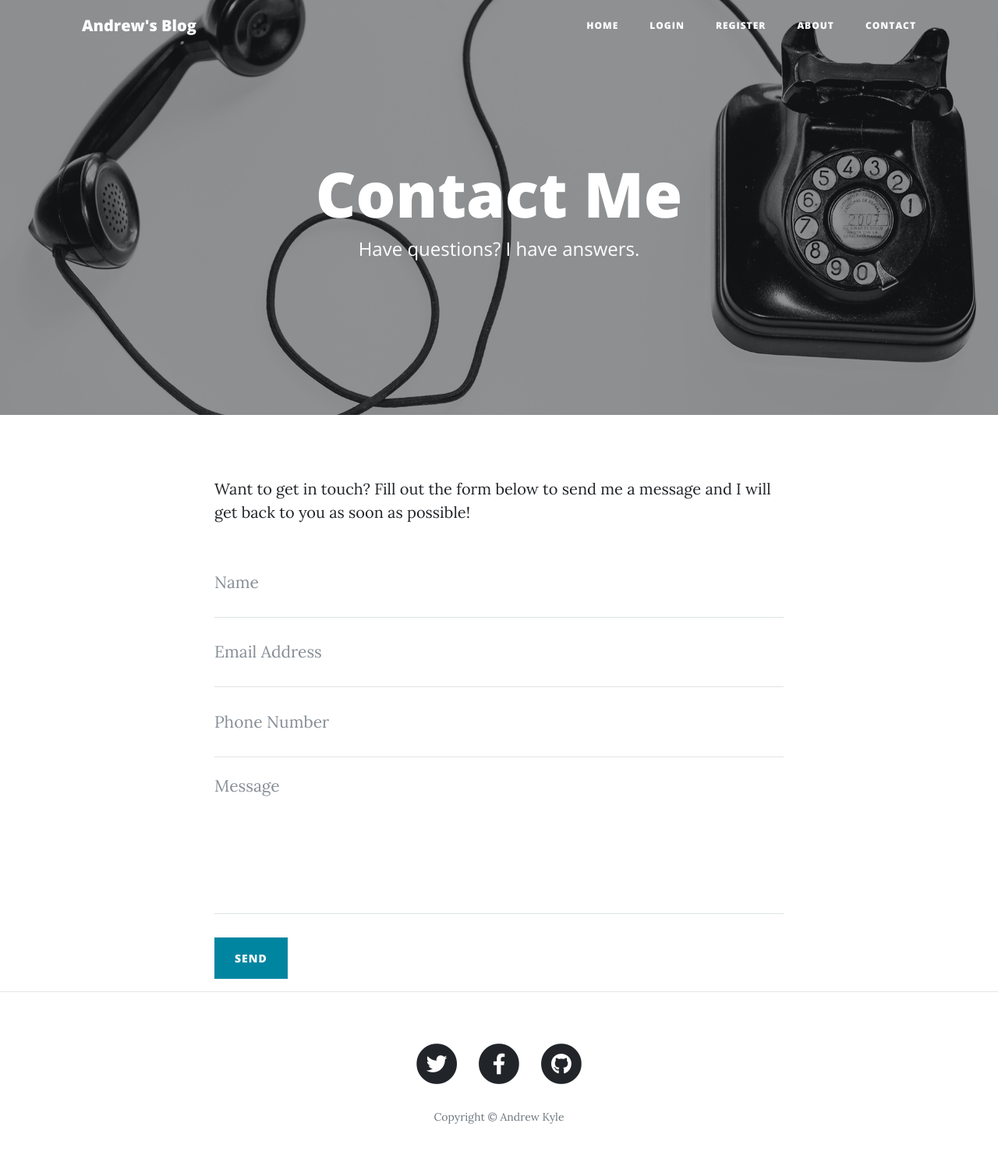
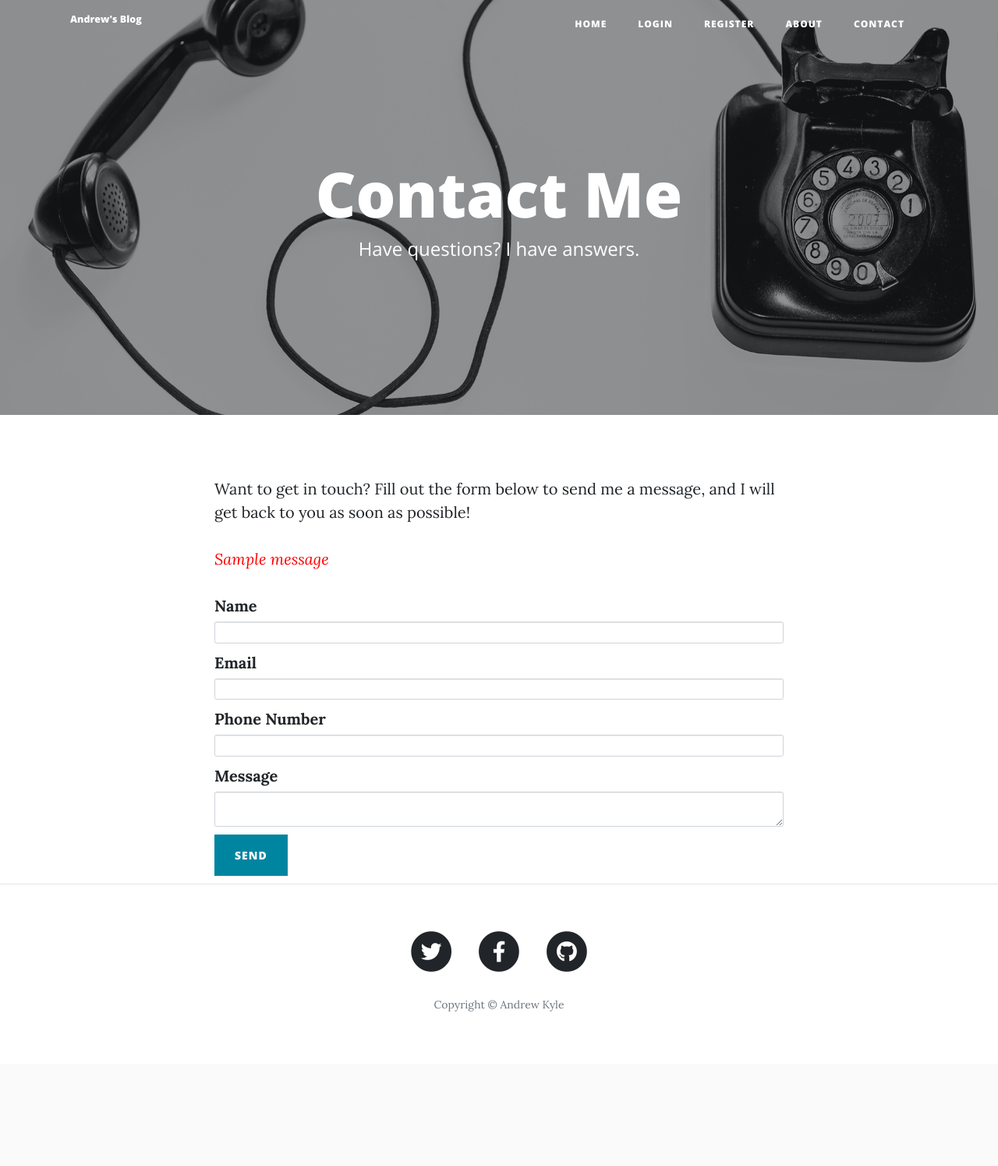
Before and after one commit to andrew-kyle92/Blog, a Flask app: page /contact in a window 1280 px wide. Shown: the top 1495 px of the page at 78% size. After the commit the page ends 1297 px from the top, so only its background shows below. Run offline with Flask 2, Linux system fonts and the light colour scheme; tables that the repository leaves empty hold one stand-in row (values such as "Sample post"); one stand-in notice (Sample message) is shown; some libraries are stand-ins or nearby versions.

Commit message:
Changed the form on the contact page as well as added a flash message. I also changed the header image on the about page.

```diff
--- a/forms.py
+++ b/forms.py
@@ -1,5 +1,5 @@
 from flask_wtf import FlaskForm
-from wtforms import StringField, SubmitField, PasswordField, SelectField
+from wtforms import StringField, SubmitField, PasswordField, SelectField, IntegerField
 from wtforms.validators import DataRequired, URL
 from flask_ckeditor import CKEditorField
 
@@ -30,3 +30,11 @@ class LoginForm(FlaskForm):
 class CommentForm(FlaskForm):
     comment = CKEditorField(label="New Comment", validators=[DataRequired()])
     submit = SubmitField("Post")
+
+
+class ContactForm(FlaskForm):
+    name = StringField("Name", validators=[DataRequired()])
+    email = StringField("Email", validators=[DataRequired()])
+    phone = IntegerField("Phone Number")
+    message = CKEditorField("Message", validators=[DataRequired()])
+    submit = SubmitField("Send")
--- a/main.py
+++ b/main.py
@@ -7,7 +7,7 @@ from werkzeug.security import generate_password_hash, check_password_hash
 from flask_sqlalchemy import SQLAlchemy
 from sqlalchemy.orm import relationship
 from flask_login import UserMixin, login_user, LoginManager, login_required, current_user, logout_user
-from forms import CreatePostForm, RegisterForm, LoginForm, CommentForm
+from forms import CreatePostForm, RegisterForm, LoginForm, CommentForm, ContactForm
 from flask_gravatar import Gravatar
 from functools import wraps
 import os
@@ -185,10 +185,25 @@ def about():
     return render_template("about.html", is_authenticated=user.is_authenticated)
 
 
-@app.route("/contact")
+@app.route("/contact", methods=["POST", "GET"])
 def contact():
+    form = ContactForm()
     user = current_user
-    return render_template("contact.html", is_authenticated=user.is_authenticated)
+
+    if user.is_authenticated:
+        form.name.data = user.name
+        form.email.data = user.email
+
+    if form.validate_on_submit():
+        print(
+            f"Name: {form.name.data}\n"
+            f"Email: {form.email.data}\n"
+            f"Phone: {form.phone.data}\n"
+            f"Message: {form.message.data}"
+        )
+        flash(message="You're message was sent, successfully!", category="Email Sent Success")
+        return redirect(url_for("contact"))
+    return render_template("contact.html", is_authenticated=user.is_authenticated, form=form)
 
 
 @app.route("/new-post", methods=["POST", "GET"])
--- a/templates/contact.html
+++ b/templates/contact.html
@@ -1,3 +1,7 @@
+{% extends 'bootstrap/base.html' %}
+{% import "bootstrap/wtf.html" as wtf %}
+
+{% block content %}
 {% include "header.html" %}
 
   <!-- Page Header -->
@@ -19,47 +23,58 @@
   <div class="container">
     <div class="row">
       <div class="col-lg-8 col-md-10 mx-auto">
-        <p>Want to get in touch? Fill out the form below to send me a message and I will get back to you as soon as possible!</p>
+        <p>Want to get in touch? Fill out the form below to send me a message, and I will get back to you as soon as possible!</p>
         <!-- Contact Form - Enter your email address on line 19 of the mail/contact_me.php file to make this form work. -->
         <!-- WARNING: Some web hosts do not allow emails to be sent through forms to common mail hosts like Gmail or Yahoo. It's recommended that you use a private domain email address! -->
         <!-- To use the contact form, your site must be on a live web host with PHP! The form will not work locally! -->
-        <form name="sentMessage" id="contactForm" novalidate>
-          <div class="control-group">
-            <div class="form-group floating-label-form-group controls">
-              <label>Name</label>
-              <input type="text" class="form-control" placeholder="Name" id="name" required data-validation-required-message="Please enter your name.">
-              <p class="help-block text-danger"></p>
-            </div>
-          </div>
-          <div class="control-group">
-            <div class="form-group floating-label-form-group controls">
-              <label>Email Address</label>
-              <input type="email" class="form-control" placeholder="Email Address" id="email" required data-validation-required-message="Please enter your email address.">
-              <p class="help-block text-danger"></p>
-            </div>
-          </div>
-          <div class="control-group">
-            <div class="form-group col-xs-12 floating-label-form-group controls">
-              <label>Phone Number</label>
-              <input type="tel" class="form-control" placeholder="Phone Number" id="phone" required data-validation-required-message="Please enter your phone number.">
-              <p class="help-block text-danger"></p>
-            </div>
-          </div>
-          <div class="control-group">
-            <div class="form-group floating-label-form-group controls">
-              <label>Message</label>
-              <textarea rows="5" class="form-control" placeholder="Message" id="message" required data-validation-required-message="Please enter a message."></textarea>
-              <p class="help-block text-danger"></p>
-            </div>
-          </div>
-          <br>
-          <div id="success"></div>
-          <button type="submit" class="btn btn-primary" id="sendMessageButton">Send</button>
-        </form>
+<!--        <form name="sentMessage" id="contactForm" novalidate>-->
+<!--          <div class="control-group">-->
+<!--            <div class="form-group floating-label-form-group controls">-->
+<!--              <label>Name</label>-->
+<!--              <input type="text" class="form-control" placeholder="Name" id="name" required data-validation-required-message="Please enter your name.">-->
+<!--              <p class="help-block text-danger"></p>-->
+<!--            </div>-->
+<!--          </div>-->
+<!--          <div class="control-group">-->
+<!--            <div class="form-group floating-label-form-group controls">-->
+<!--              <label>Email Address</label>-->
+<!--              <input type="email" class="form-control" placeholder="Email Address" id="email" required data-validation-required-message="Please enter your email address.">-->
+<!--              <p class="help-block text-danger"></p>-->
+<!--            </div>-->
+<!--          </div>-->
+<!--          <div class="control-group">-->
+<!--            <div class="form-group col-xs-12 floating-label-form-group controls">-->
+<!--              <label>Phone Number</label>-->
+<!--              <input type="tel" class="form-control" placeholder="Phone Number" id="phone" required data-validation-required-message="Please enter your phone number.">-->
+<!--              <p class="help-block text-danger"></p>-->
+<!--            </div>-->
+<!--          </div>-->
+<!--          <div class="control-group">-->
+<!--            <div class="form-group floating-label-form-group controls">-->
+<!--              <label>Message</label>-->
+<!--              <textarea rows="5" class="form-control" placeholder="Message" id="message" required data-validation-required-message="Please enter a message."></textarea>-->
+<!--              <p class="help-block text-danger"></p>-->
+<!--            </div>-->
+<!--          </div>-->
+<!--          <br>-->
+<!--          <div id="success"></div>-->
+<!--          <button type="submit" class="btn btn-primary" id="sendMessageButton">Send</button>-->
+<!--        </form>-->
+        {% with messages = get_flashed_messages() %}
+          {% if messages: %}
+            {% for message in messages: %}
+              <p style="color: red"><em>{{ message }}</em></p>
+            {% endfor %}
+          {% endif %}
+        {% endwith %}
+        {{ ckeditor.load() }}
+        {{ wtf.quick_form(form, novalidate=True, button_map={"submit": "primary"}) }}
+
       </div>
     </div>
   </div>
 
   <hr>
 
-  {% include "footer.html" %}
+{% include "footer.html" %}
+{% endblock %}
```
